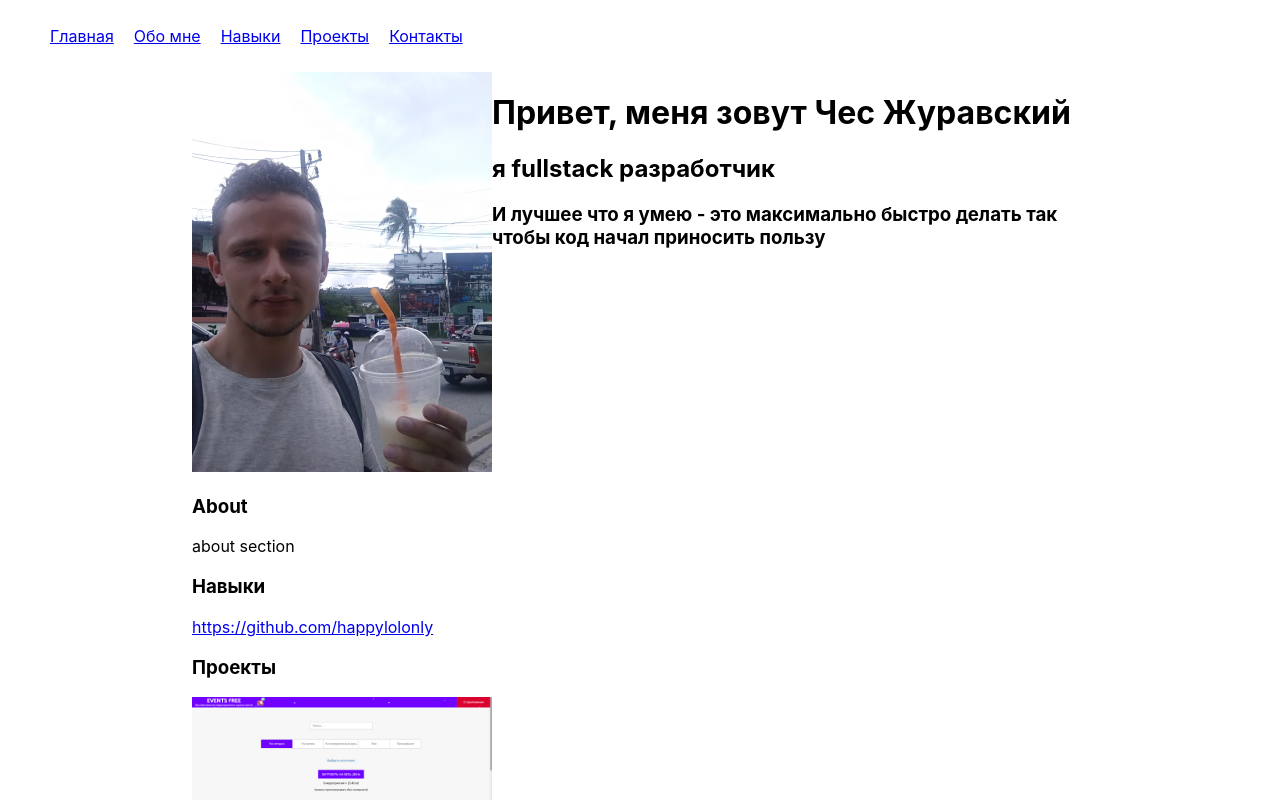
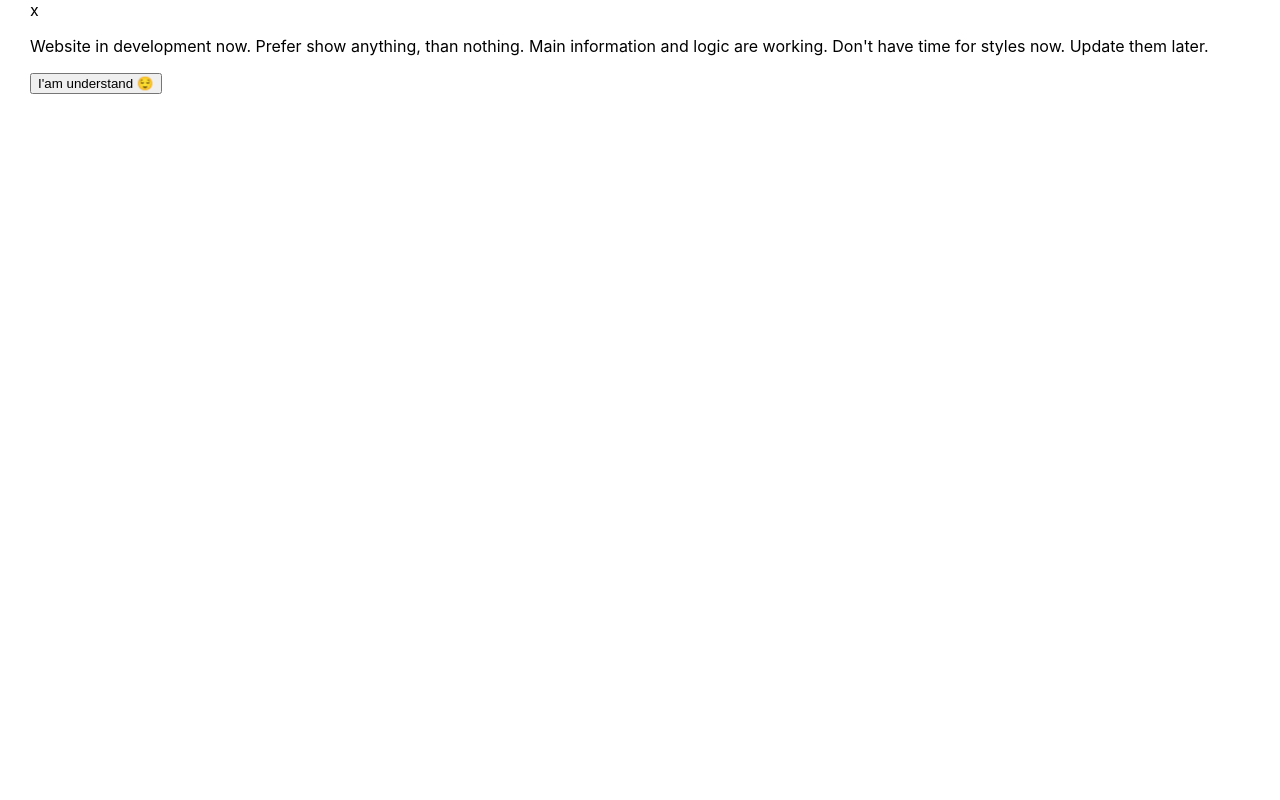
Before and after one commit to happylolonly/my-website, a React (Create React App) app: page / in a window 1280 px wide. Shown: the top 800 px of the page. Built offline with nearby package versions, Linux system fonts and the light colour scheme.

Commit message:
add modals

```diff
--- a/src/App.js
+++ b/src/App.js
@@ -3,14 +3,44 @@
 import Header from './components/Header/Header';
 import MainPage from './pages/Main/MainContainer';
 
+import Modal from './components/Modal/Modal';
+import FastModal from './components/FastModal/FastModal';
+
+import { LanguageContext } from './context';
+
 import './App.scss';
 
 class App extends Component {
+  state = {
+    isModalOpen: false,
+  };
+
+  componentDidMount() {
+    setTimeout(() => {
+      this.setState({ isModalOpen: true });
+    }, 2500);
+  }
+
+  closeModal = () => {
+    this.setState({
+      isModalOpen: false,
+    });
+  };
+
   render() {
     return (
       <div className="app">
-        <Header />
-        <MainPage />
+        <LanguageContext.Provider value="en">
+          <Header />
+
+          <MainPage />
+
+          {this.state.isModalOpen && (
+            <Modal close={this.closeModal}>
+              <FastModal close={this.closeModal} />
+            </Modal>
+          )}
+        </LanguageContext.Provider>
       </div>
     );
   }
--- /dev/null
+++ b/src/components/FastModal/FastModal.js
@@ -0,0 +1,44 @@
+import React from 'react';
+import PropTypes from 'prop-types';
+
+import { LanguageContext } from '../../context';
+
+import './FastModal.scss';
+
+const text = {
+  ru: {
+    main:
+      "Website in development now. Prefer show anything, than nothing. Main information and logic are working. Don't have time for styles now. Update them later.",
+    button: "I'am understand 😌",
+  },
+  en: {
+    main:
+      "Website in development now. Prefer show anything, than nothing. Main information and logic are working. Don't have time for styles now. Update them later.",
+    button: "I'am understand 😌",
+  },
+};
+
+const propTypes = {
+  close: PropTypes.func.isRequired,
+};
+
+const FastModal = ({ close }) => {
+  return (
+    <LanguageContext.Consumer>
+      {value => {
+        const { main, button } = text[value];
+        return (
+          <div className="fast-modal">
+            <p>{main}</p>
+            <button onClick={close}>{button}</button>
+          </div>
+        );
+      }}
+    </LanguageContext.Consumer>
+  );
+};
+
+FastModal.propTypes = propTypes;
+FastModal.contextType = LanguageContext;
+
+export default FastModal;
--- /dev/null
+++ b/src/components/FastModal/FastModal.scss
@@ -0,0 +1 @@
+.fast-modal {}
--- /dev/null
+++ b/src/components/Modal/Modal.js
@@ -0,0 +1,39 @@
+import React, { Component } from 'react';
+import PropTypes from 'prop-types';
+import ReactDom from 'react-dom';
+
+import './Modal.scss';
+
+const propTypes = {
+  // close
+  // children
+};
+
+class Modal extends Component {
+  componentWillMount() {
+    this.element = document.createElement('div');
+    document.body.appendChild(this.element);
+  }
+
+  componentWillUnmount() {
+    document.body.removeChild(this.element);
+  }
+
+  render() {
+    return ReactDom.createPortal(
+      <div className="modal">
+        <div className="inner">
+          <span className="close" onClick={this.props.close}>
+            x
+          </span>
+          {this.props.children}
+        </div>
+      </div>,
+      this.element
+    );
+  }
+}
+
+Modal.propTypes = propTypes;
+
+export default Modal;
--- /dev/null
+++ b/src/components/Modal/Modal.scss
@@ -0,0 +1,32 @@
+.modal {
+  // position: absolute;
+  // // height: 100%;
+  // height: 100vh;
+  // width: 100%;
+  // background-color: rgba($color: #000000, $alpha: 0.4);
+
+  position: absolute;
+  top: 0;
+  width: 100%;
+  height: 100vh;
+  display: flex;
+  align-items: center;
+  justify-content: center;
+  // color: white;
+  background-color: rgba(0, 0, 0, 0.4);
+  z-index: 100;
+
+  .inner {
+    background-color: #fff;
+    border-radius: 10px;
+    padding: 30px;
+    width: 100%;
+    height: 100vh;
+    // padding-top: 20px;
+
+
+    .close {
+      cursor: pointer;
+    }
+  }
+}
--- /dev/null
+++ b/src/context.js
@@ -0,0 +1,5 @@
+import React from 'react';
+
+export const languages = ['ru', 'en'];
+
+export const LanguageContext = React.createContext('en');
```
